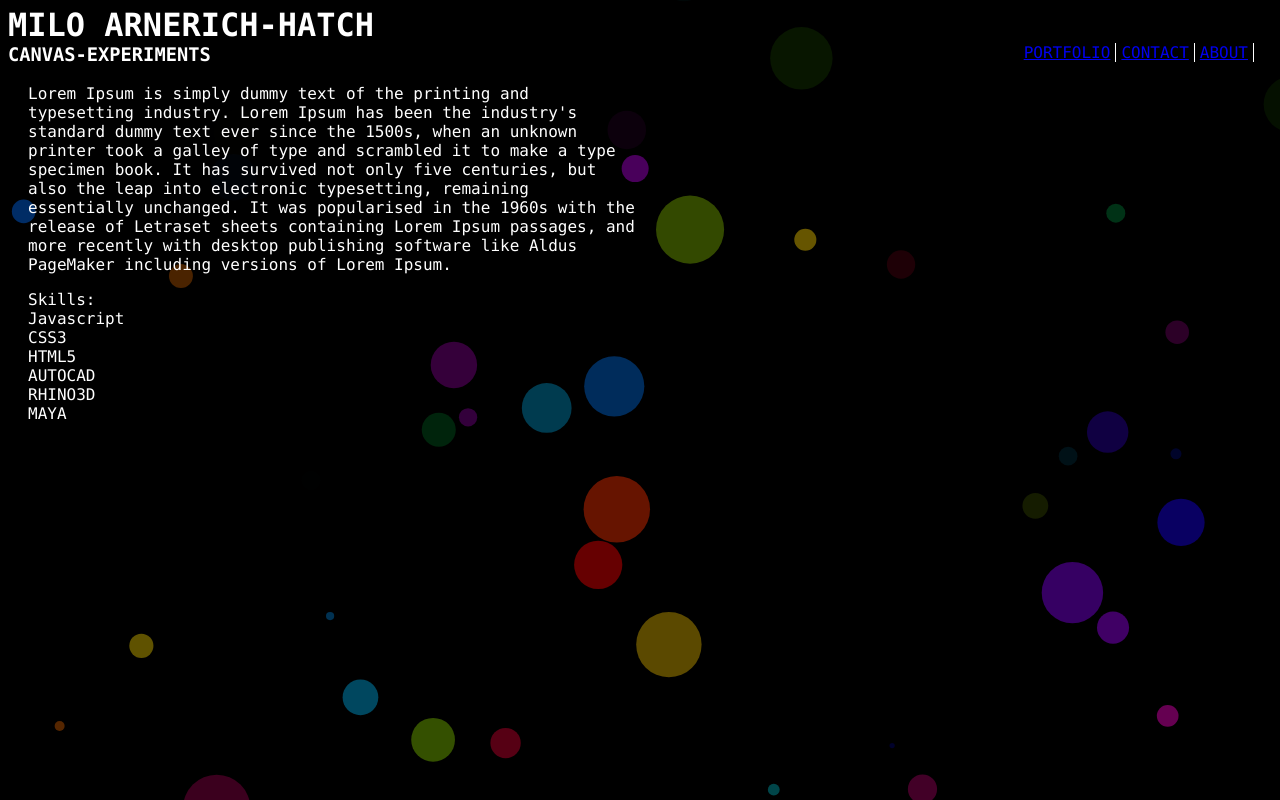
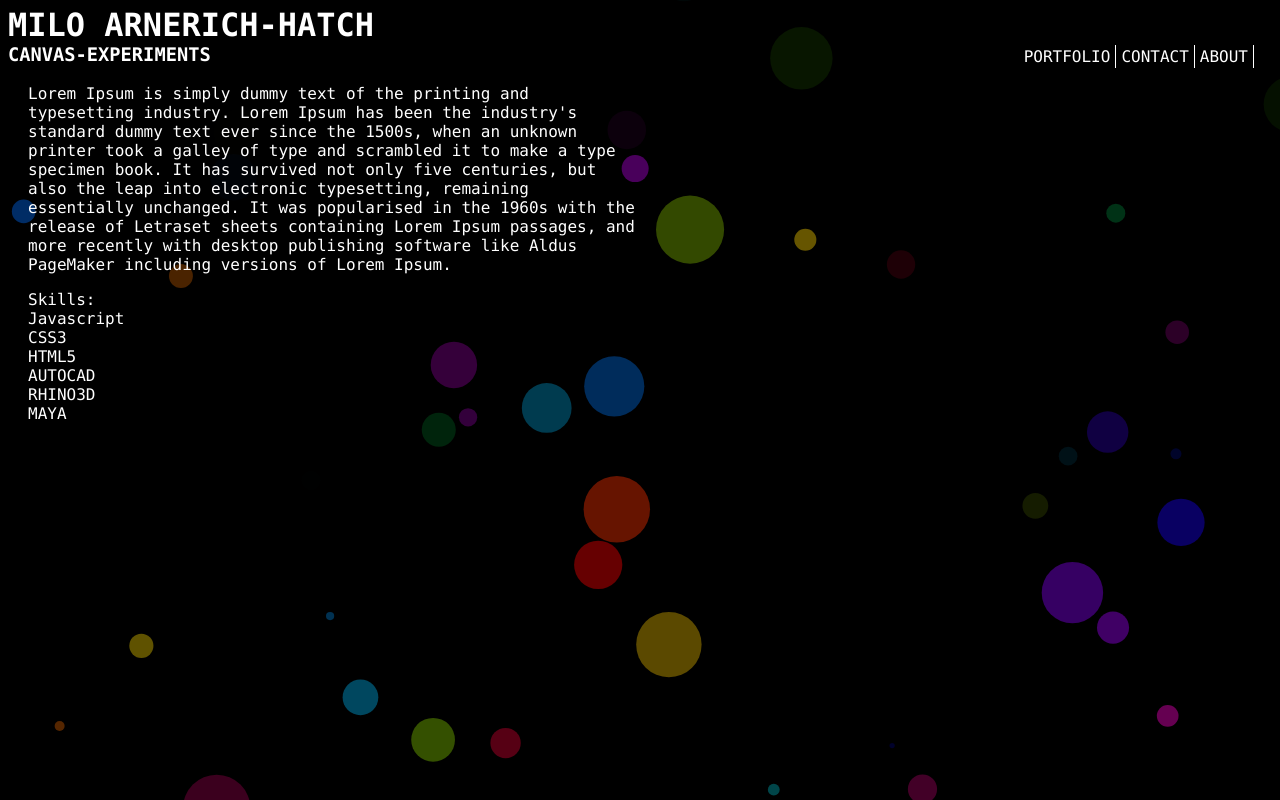
Before and after one commit to miloshcavitch/canvasExperimentSite, a plain HTML site: page about.html in a window 1280 px wide. Drawn offline with nearby package versions, Linux system fonts and the light colour scheme.

Commit message:
minor changes

```diff
--- a/about.css
+++ b/about.css
@@ -15,6 +15,9 @@ body {
 p {
   margin-left: 20px;
 }
+nav ul li p {
+  margin-left: 0px;
+}
 @media only screen and (max-width: 682px){
   #about {
     width: 75%;
--- a/about.html
+++ b/about.html
@@ -11,19 +11,19 @@
   <body>
     <canvas id='bubbles-canvas'></canvas>
     <div id='Mmenu'><div></div><span></span><span></span><span></span></div>
-    <div id='Mnav'>
+    <div id='Mnav' class='links'>
       <p class='cross'>&#10060</p>
       <ul>
-        <li><a href='canvas.html'>PORTFOLIO</a></li>
-        <li><a href='#'>CONTACT</a></li>
-        <li><a href='about.html'>ABOUT</a></li>
+        <li><p href='canvas.html'>PORTFOLIO</p></li>
+        <li><p href='#'>CONTACT</p></li>
+        <li><p href='about.html'>ABOUT</p></li>
       </ul>
     </div>
-    <nav>
+    <nav class='links'>
       <ul>
-        <li><a href='canvas.html'>PORTFOLIO</a></li>
-        <li><a href='#'>CONTACT</a></li>
-        <li><a href='about.html'>ABOUT</a></li>
+        <li><p href='canvas.html'>PORTFOLIO</p></li>
+        <li><p href='#'>CONTACT</p></li>
+        <li><p href='about.html'>ABOUT</p></li>
       </ul>
     </nav>
     <div class='label'>
--- a/bubbles.js
+++ b/bubbles.js
@@ -44,7 +44,7 @@ var topParticle = function(){
   this.maxSize = false;
   this.minAlpha = false;
 }
-var unit = 1;
+var unit = window.innerWidth/1600;
 var bubbles = [];
 var Bubble = function(){
   this.size = Math.random() * 40 + 3;
@@ -121,7 +121,7 @@ var testWindowSize = function(){
   if (topCanvas.width != window.innerWidth){
     topCanvas.width = window.innerWidth;
     topEmitter.x = topCanvas.width + 100;
-
+    unit = window.innerWidth/1600
     updateBounds();
   }
   if (topCanvas.height != window.innerHeight){
--- a/style.css
+++ b/style.css
@@ -33,12 +33,16 @@ nav ul li {
   padding-right: 5px;
   margin-right: 5px;
   border-right: 1px solid white;
+  margin-top: 2px;
+  margin-bottom: 2px;
 }
 nav ul li p, #Mnav ul li p{
   cursor: pointer;
   text-decoration: none;
   color: white;
   font-size: 1em;
+  margin-top: 2px;
+  margin-bottom: 2px;
 }
 .cross {
   font-size: 1.7em;
```
Also changed, not shown: canvas.html (+3 -3 lines).
